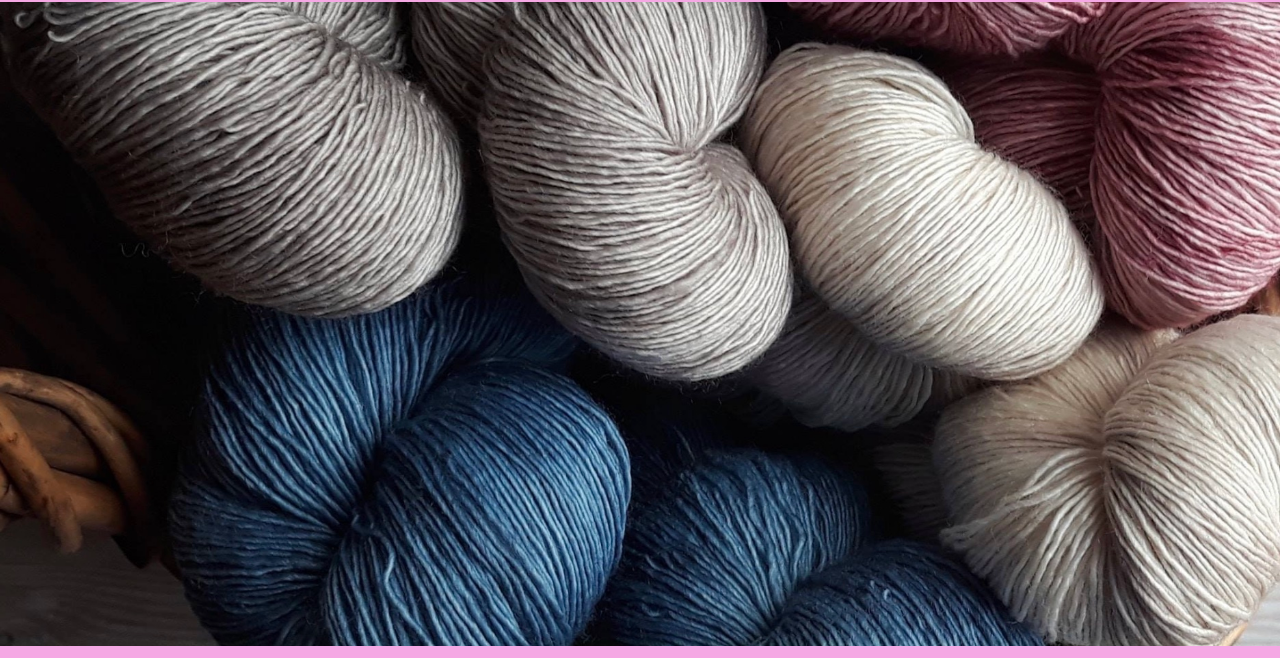
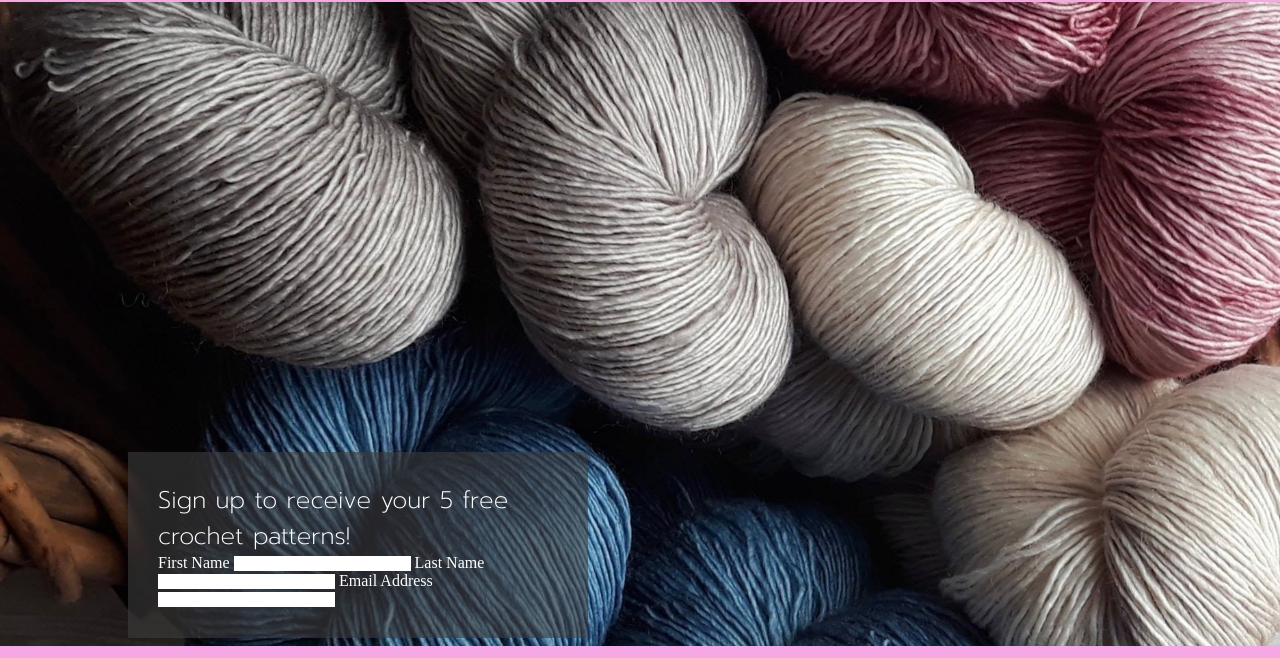
Before and after one commit to johnamdickson/portfolio-project-1, a plain HTML site: page sign-up.html in a window 1280 px wide. Shown: the part 98-756 px from the top of the page. Drawn offline with Linux system fonts and the light colour scheme; a web font is replaced by a local one.

Commit message:
Add sign up box to Sign Up Page

```diff
--- a/assets/css/style.css
+++ b/assets/css/style.css
@@ -17,7 +17,6 @@ body {
     font-family: 'Maitree', serif;
     font-weight: 200;
     color: #120E11;
-    /* background-color: white; */
 }
 
 h1 {
@@ -448,12 +447,26 @@ footer {
 
 /* Sign Up page styling*/
 
-#sign-up-background {
+
+.form-section {
+    clear: left;
     background: url('../images/balls-of-yarn.jpg') no-repeat center center;
     background-size: cover;
-    height: 100vh;
+    height: 900px;
     width: 100%;
 }
+
+.signup-form {
+    margin: 150px 10% 0 0;
+    color: #fff;
+    background-color: rgba(60, 60, 60, 0.6);
+    max-width: 400px;
+    position: absolute;
+    left: 10%;
+    top:50%;
+    padding: 30px;
+}
+
 
 #sign-up-header {
     position: fixed;
--- a/sign-up.html
+++ b/sign-up.html
@@ -12,7 +12,6 @@
     <title>Learn to Crochet</title>
     <script src="https://kit.fontawesome.com/f99ce6eeee.js" crossorigin="anonymous"></script>
 </head>
-
 <body>
     <header id="sign-up-header">
         <div id="logo-and-title">
@@ -29,10 +28,17 @@
             </ul>
         </nav>
     </header>
-    <section id="sign-up-background">
-        <div >
+    <section class = "form-section">
+        <form method="post" action="https://formdump.codeinstitute.net/" class="signup-form">
+            <h2>Sign up to receive your 5 free crochet patterns!</h2>
+            <label for="fname">First Name</label>
+            <input type="text" id="fname" name="first_name" required>
+             <label for="lname">Last Name</label>
+            <input type="text" id="lname" name="last_name" required>
+           <label for="email">Email Address</label>
+             <input type="email" id="email" name="email_address" required>
+        </form>
 
-        </div>
     </section>
     <footer>
         <ul class = "social-networks">
```
